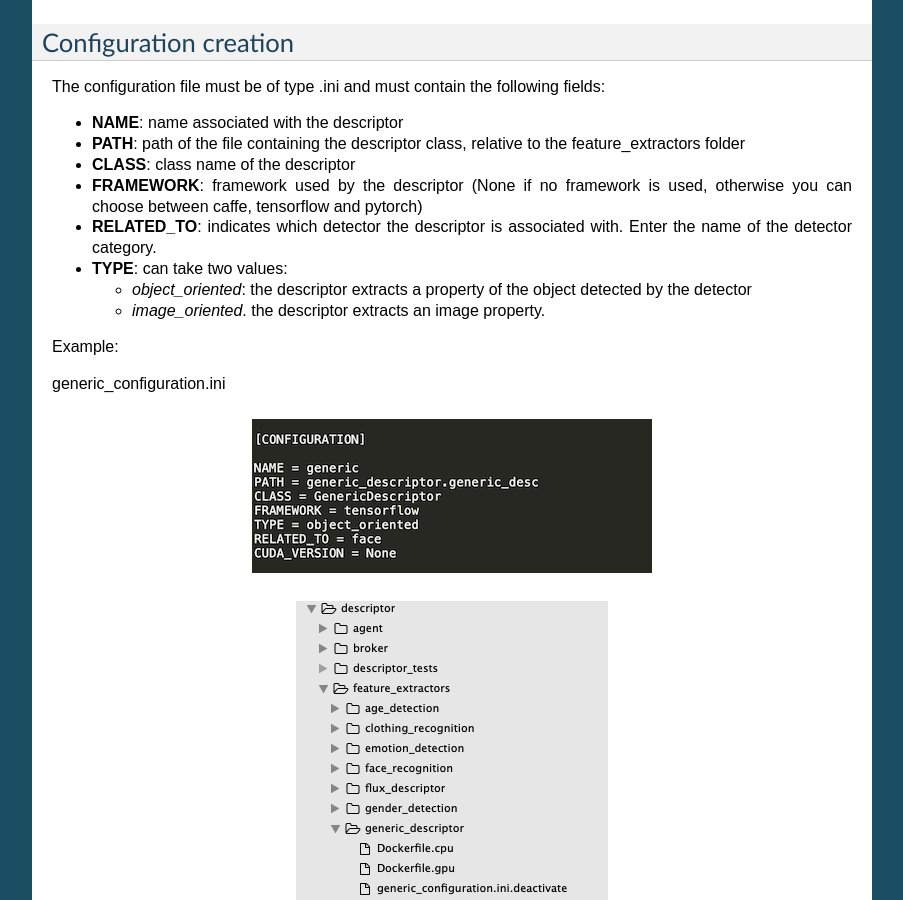
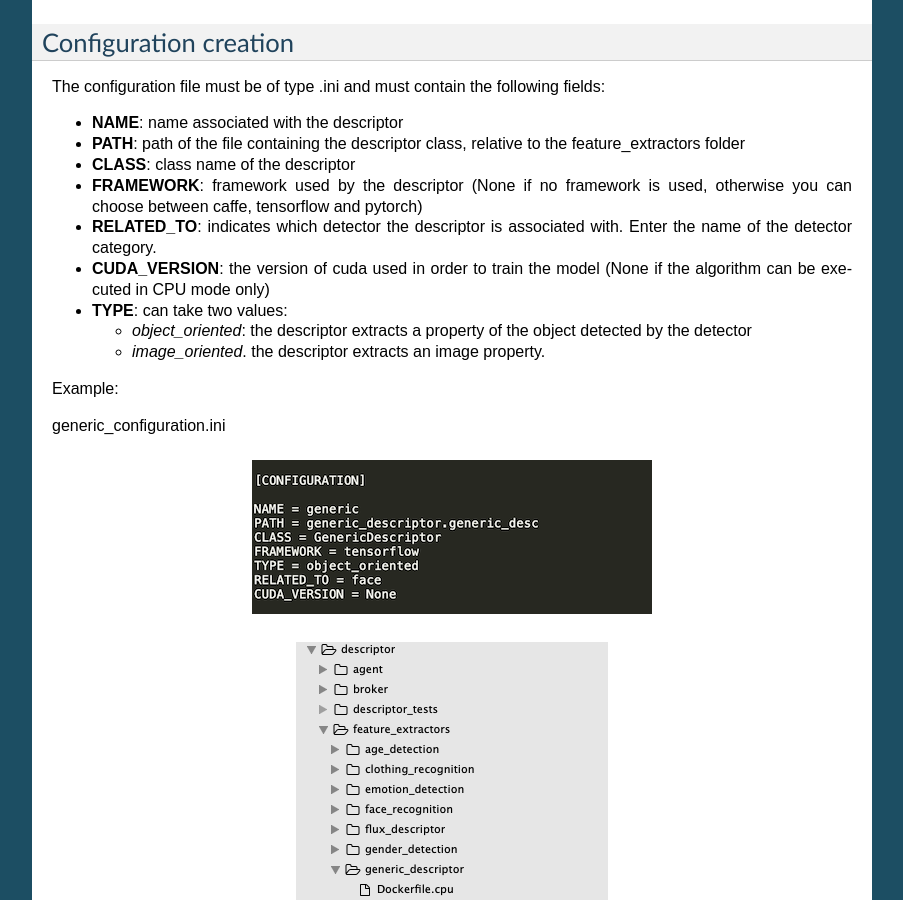
Before and after one commit to crs4/deep_framework, a Sphinx documentation site: the page built from docs/develop.rst, in a window 1280 px wide and 900 px high, scrolled down 5207 px. Shown: the whole window, without its empty margins (198-1101 px from the left). Built offline with Sphinx 7.4.7, drawn with Linux system fonts in a browser that asks for light colours.

Commit message:
Update develop.rst

```diff
--- a/docs/develop.rst
+++ b/docs/develop.rst
@@ -174,6 +174,7 @@ The configuration file must be of type .ini and must contain the following field
 * **CLASS**: class name of the descriptor
 * **FRAMEWORK**: framework used by the descriptor (None if no framework is used, otherwise you can choose between caffe, tensorflow and pytorch)
 * **RELATED_TO**: indicates which detector the descriptor is associated with. Enter the name of the detector category.
+* **CUDA_VERSION**: the version of cuda used in order to train the model (None if the algorithm can be executed in CPU mode only)
 * **TYPE**: can take two values:
 
   * *object_oriented*: the descriptor extracts a property of the object detected by the detector
```
